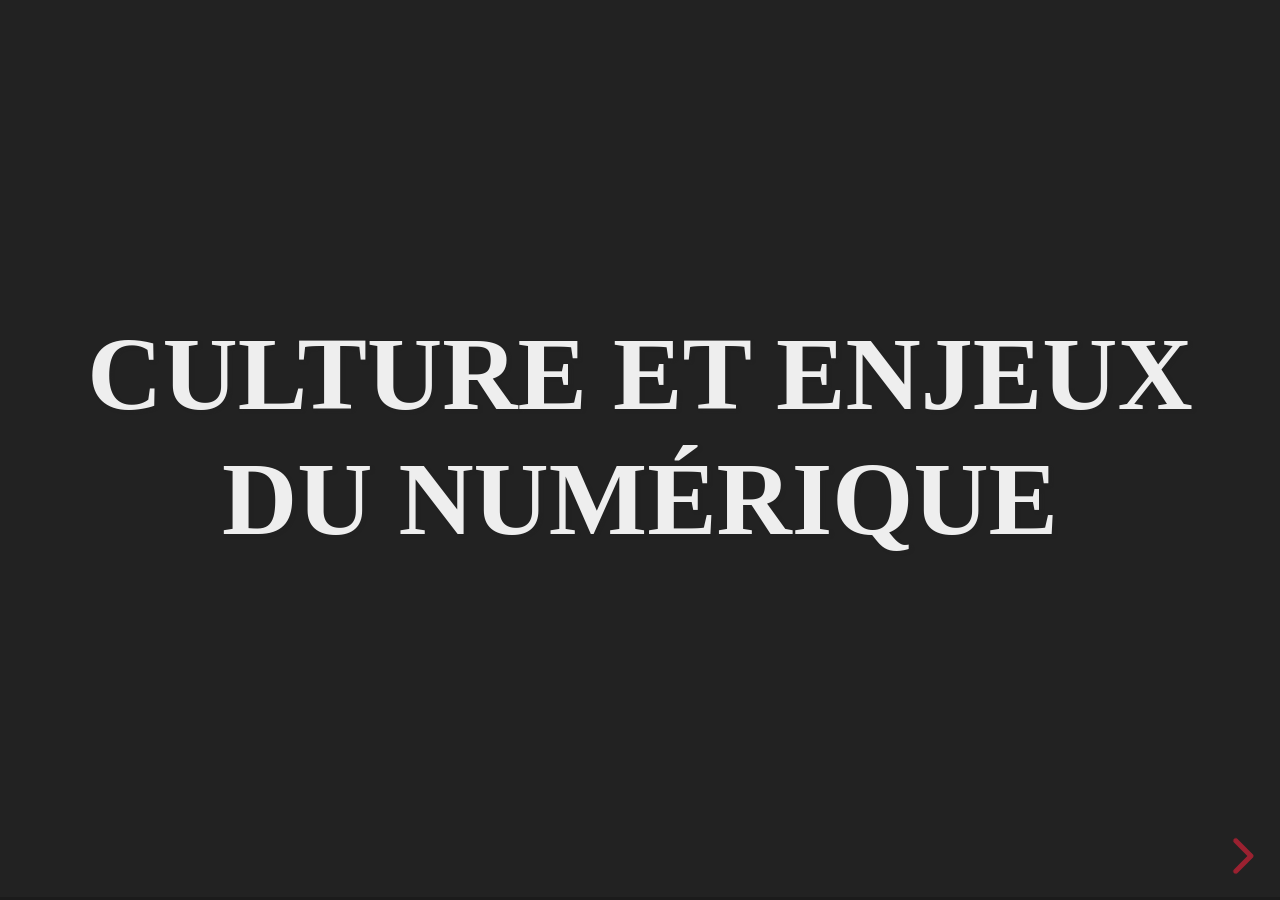
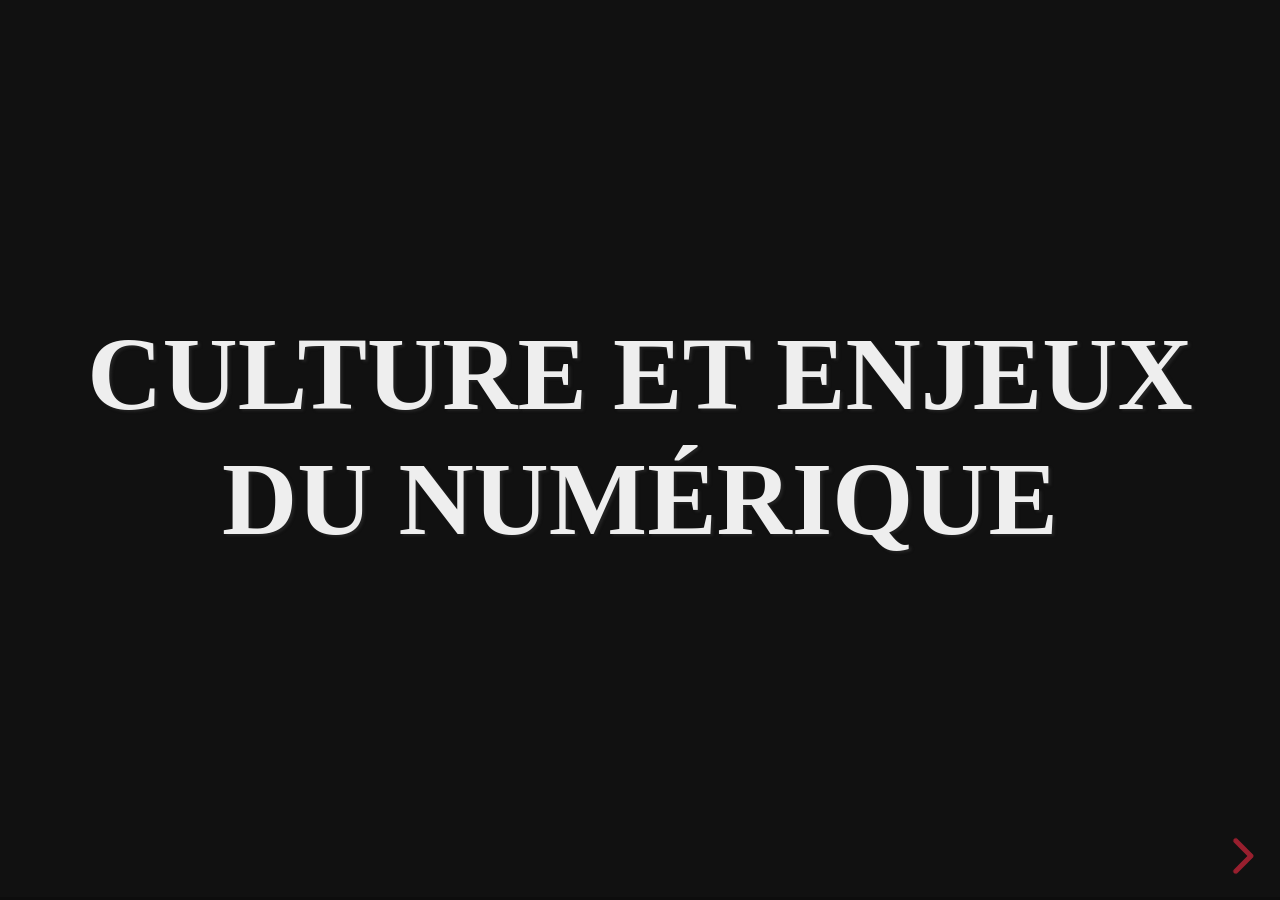
Before and after one commit to nicocti/culturenum, a Jekyll site: the page 01.html, which Jekyll copies as it is, in a window 1280 px wide. Built offline with Jekyll 4.4.1, drawn with Linux system fonts in a browser that asks for light colours.

Commit message:
less striking background

```diff
--- a/02.html
+++ b/02.html
@@ -241,7 +241,7 @@
                             let distanceY = Math.abs(particle.y - particle2.y);
                             if (distanceX < threshold && distanceY < threshold) {
                                 context.lineWidth = ((threshold) - (distanceX + distanceY)) / 100;
-                                let color = 200 - Math.floor(distanceX / 2 + distanceY / 2);
+                                let color = 100 - Math.floor(distanceX / 3 + distanceY / 3);
                                 context.strokeStyle = 'rgb(' + color + ',' + color + ',' + color + ')';
                                 line(particle, particle2);
                             }
--- a/css/theme/blood.css
+++ b/css/theme/blood.css
@@ -14,8 +14,8 @@
  * GLOBAL STYLES
  *********************************************/
 body {
-  background: #222;
-  background-color: #222;
+  background: #111;
+  background-color: #111;
 }
 
 .reveal {
```
Also changed, not shown: other parts of 02.html (+1 -1 lines).
